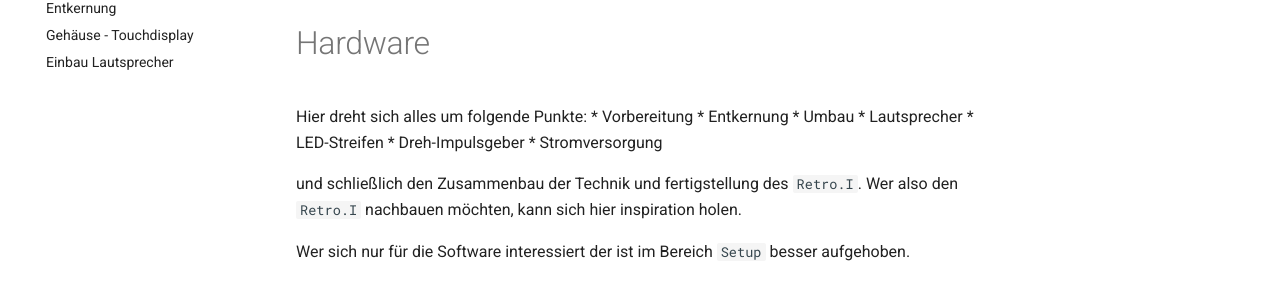
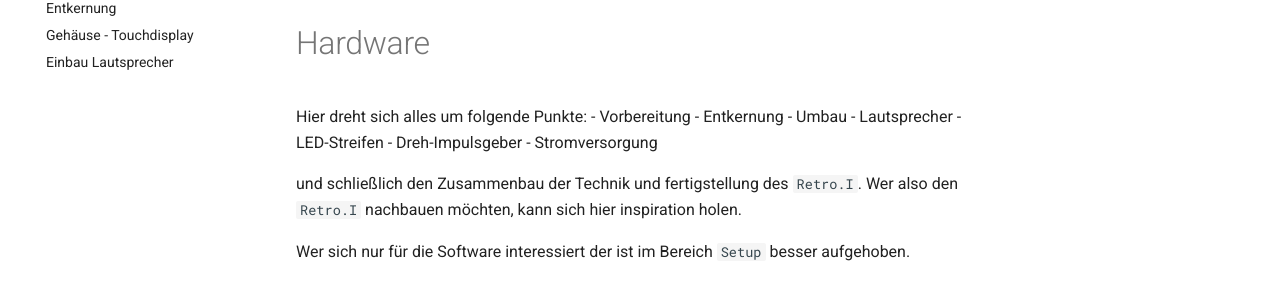
Before and after one commit to Retro-I/docs, an MkDocs documentation site: the page built from docs/projectdocumentation/index.md, in a window 1280 px wide. Shown: the part 205-505 px from the top of the page. Built offline with MkDocs 1.6.1 and Material for MkDocs 9.7.7, drawn with Linux system fonts in a browser that asks for light colours; comment, search, counter and statistics services are not loaded.

Commit message:
Wir sind aufn guten Weg bljiad

```diff
--- a/docs/projectdocumentation/index.md
+++ b/docs/projectdocumentation/index.md
@@ -1,13 +1,13 @@
 # Projektdokumentation
 # Hardware
 Hier dreht sich alles um folgende Punkte:
-* Vorbereitung
-* Entkernung
-* Umbau
-* Lautsprecher
-* LED-Streifen
-* Dreh-Impulsgeber
-* Stromversorgung
+- Vorbereitung
+- Entkernung
+- Umbau
+- Lautsprecher
+- LED-Streifen
+- Dreh-Impulsgeber
+- Stromversorgung
 
 und schließlich den Zusammenbau der Technik und fertigstellung des `Retro.I`.
 Wer also den `Retro.I` nachbauen möchten, kann sich hier inspiration holen.
```
Also changed, not shown: docs/projectdocumentation/gehaeuse.md (+3 -3 lines), docs/projectdocumentation/vorher_nachher.md (+8 -2 lines), 3 other files.
